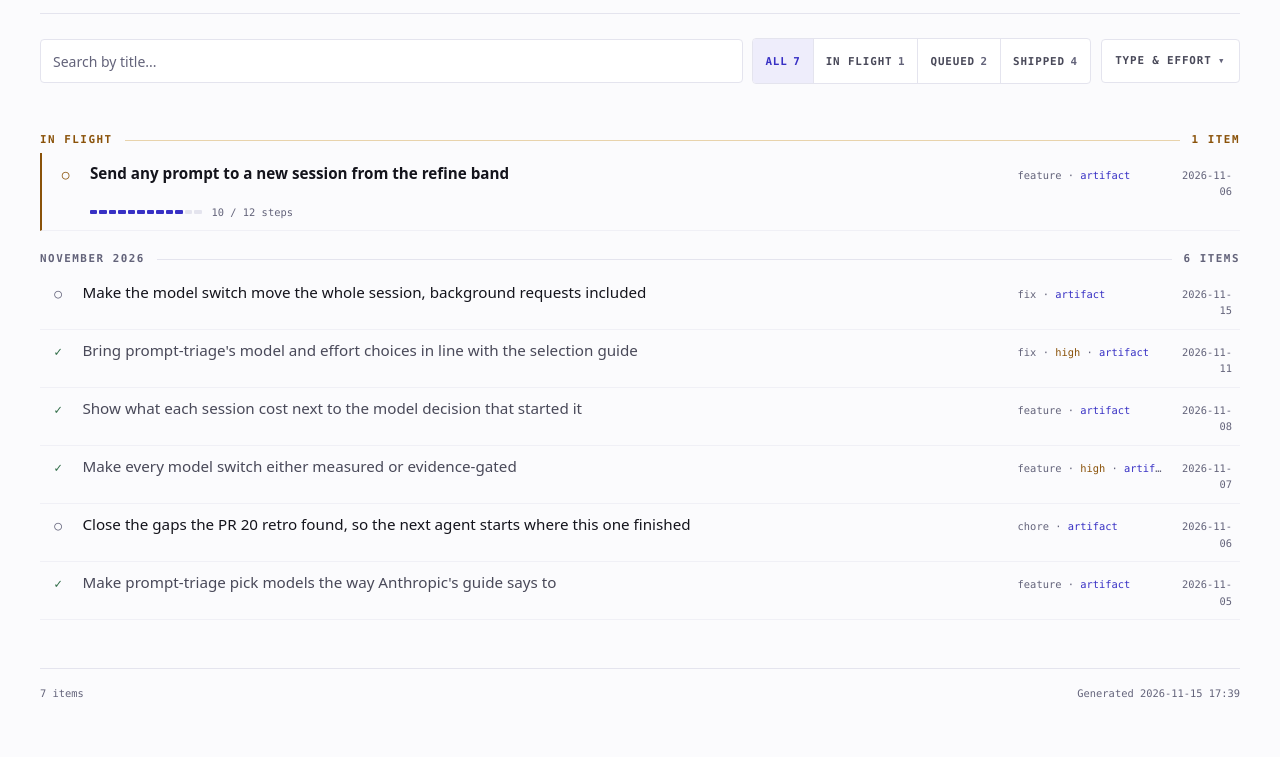
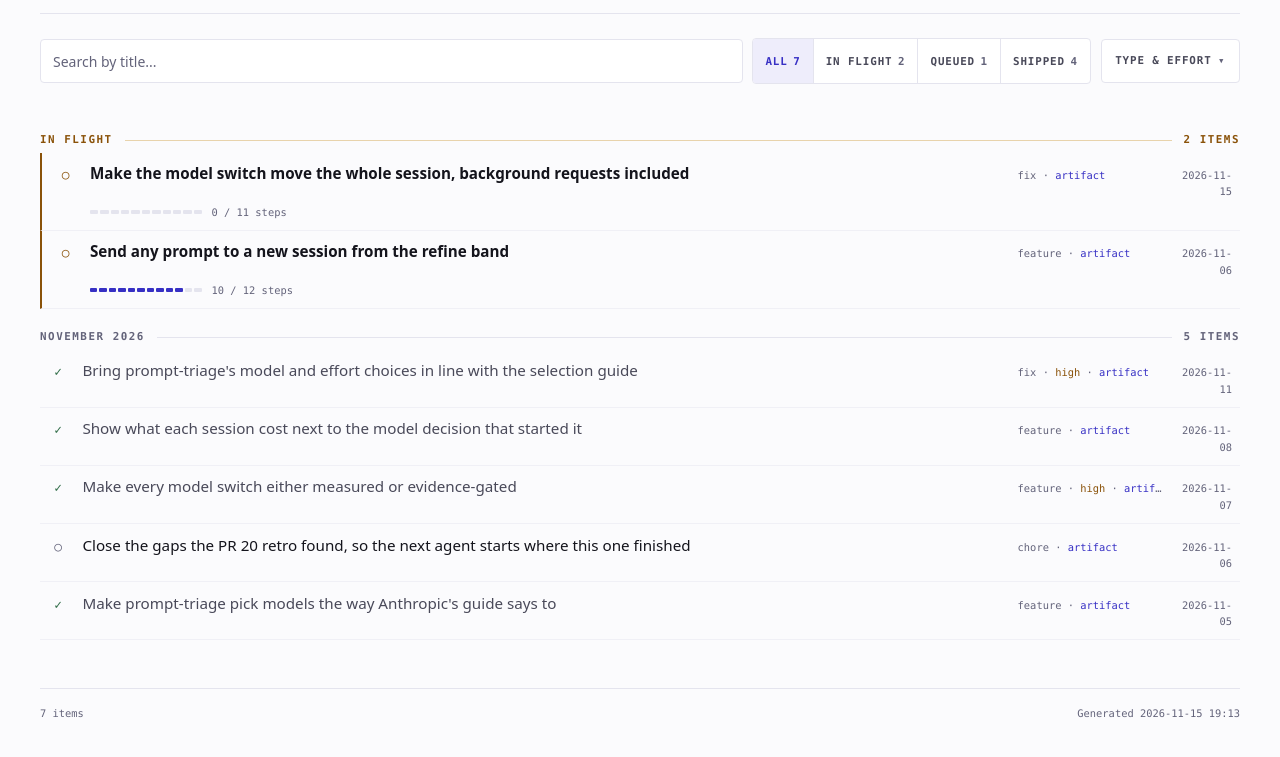
Before and after one commit to shawn-sandy/prompt-triage, a plain HTML site: page docs/plans/index.html in a window 1280 px wide. Shown: the part 147-904 px from the top of the page. Drawn offline with Linux system fonts and the light colour scheme.

Commit message:
docs: record the spike's command.run hook result and fix the gallery status
The spike now logs whether the mod's own /model run fires its command.run
hook for model, and step 4 records it, since step 6 branches on that.
Rebuilt the plans gallery with build-index.sh so the plan's card reads
in-progress, matching its frontmatter (it read todo).

```diff
--- a/docs/plans/index.html
+++ b/docs/plans/index.html
@@ -636,20 +636,21 @@
 
     <div class="visible-count" id="visibleCount" aria-live="polite"></div>
 
-    <div class="gallery-grid" id="galleryGrid"><a class="gallery-card" href="https://claude.ai/artifact/Q9ZN1Fr8DFDJGmjNqrPyu8" target="_blank" rel="noopener"
+    <div class="gallery-grid" id="galleryGrid"><a class="gallery-card" href="https://claude.ai/artifact/HFfMffZ2TyTnPBRB1zKzqq" target="_blank" rel="noopener"
+   data-local="fix-model-switch-background-requests" data-status="in-progress" data-type="fix" data-effort="" data-month="2026-11" data-title="make the model switch move the whole session, background requests included" data-steps-done="0" data-steps-total="11">
+  <span class="glyph" aria-hidden="true">&#9675;</span><span class="sr-only">in progress</span>
+  <span class="r-title">Make the model switch move the whole session, background requests included</span>
+  <span class="r-meta">fix &middot; <span class="artifact-chip" title="Published to claude.ai — no local file in this repo">artifact</span></span>
+  <span class="r-date">2026-11-15</span>
+  <span class="r-steps">0 / 11 steps</span><span class="sr-only"> (opens on claude.ai)</span>
+</a>
+<a class="gallery-card" href="https://claude.ai/artifact/Q9ZN1Fr8DFDJGmjNqrPyu8" target="_blank" rel="noopener"
    data-local="add-new-session-band-picker" data-status="in-progress" data-type="feature" data-effort="" data-month="2026-11" data-title="send any prompt to a new session from the refine band" data-steps-done="10" data-steps-total="12">
   <span class="glyph" aria-hidden="true">&#9675;</span><span class="sr-only">in progress</span>
   <span class="r-title">Send any prompt to a new session from the refine band</span>
   <span class="r-meta">feature &middot; <span class="artifact-chip" title="Published to claude.ai — no local file in this repo">artifact</span></span>
   <span class="r-date">2026-11-06</span>
   <span class="r-steps">10 / 12 steps</span><span class="sr-only"> (opens on claude.ai)</span>
-</a>
-<a class="gallery-card" href="https://claude.ai/artifact/HFfMffZ2TyTnPBRB1zKzqq" target="_blank" rel="noopener"
-   data-local="fix-model-switch-background-requests" data-status="todo" data-type="fix" data-effort="" data-month="2026-11" data-title="make the model switch move the whole session, background requests included" data-steps-done="0" data-steps-total="11">
-  <span class="glyph" aria-hidden="true">&#9675;</span><span class="sr-only">todo</span>
-  <span class="r-title">Make the model switch move the whole session, background requests included</span>
-  <span class="r-meta">fix &middot; <span class="artifact-chip" title="Published to claude.ai — no local file in this repo">artifact</span></span>
-  <span class="r-date">2026-11-15</span><span class="sr-only"> (opens on claude.ai)</span>
 </a>
 <a class="gallery-card" href="https://claude.ai/artifact/UzkXN4LLbz2fUEZ7jNqffY" target="_blank" rel="noopener"
    data-local="update-model-choices-from-selection-guide" data-status="completed" data-type="fix" data-effort="high" data-month="2026-11" data-title="bring prompt-triage&#x27;s model and effort choices in line with the selection guide" data-steps-done="18" data-steps-total="18">
@@ -691,7 +692,7 @@
 
     <div class="gallery-footer">
       <span>7 items</span>
-      <span>Generated 2026-11-15 17:39</span>
+      <span>Generated 2026-11-15 19:13</span>
     </div>
 
     <script>
```
Also changed, not shown: 1 other file.
